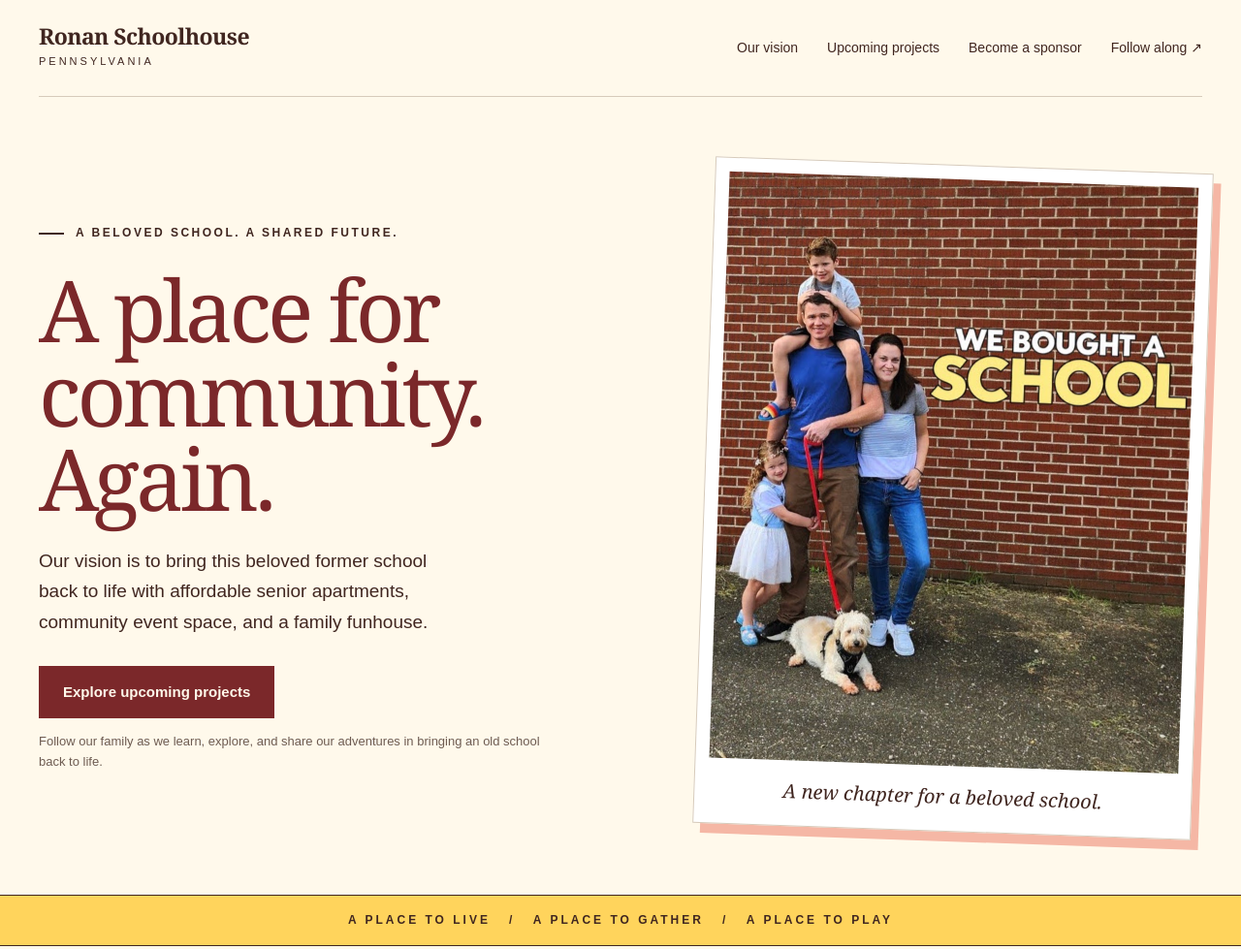
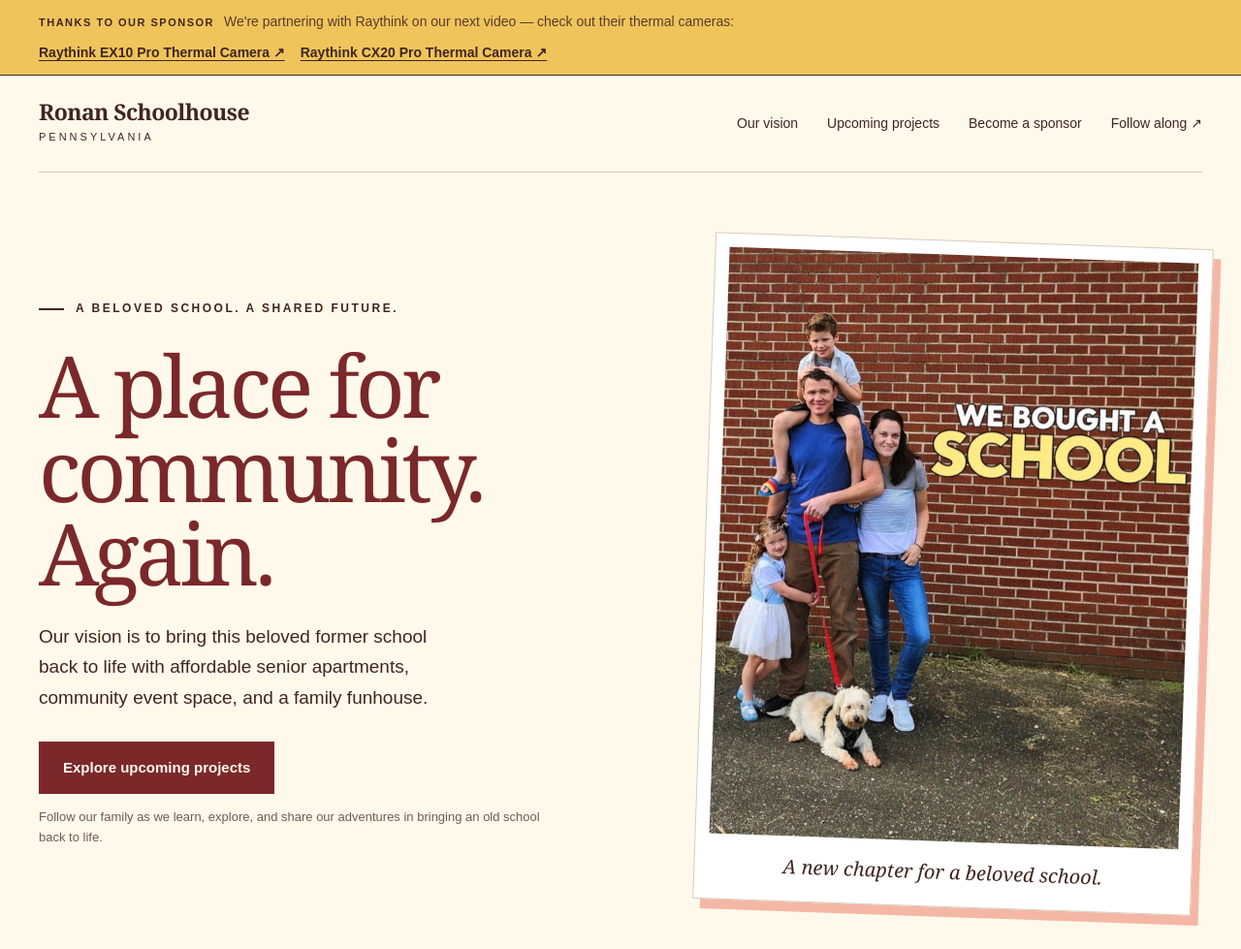
Before and after one commit to mortoneer/ronan-schoolhouse-website, a plain HTML site: page index.html in a window 1280 px wide. Shown: the top 979 px of the page at 97% size. Drawn offline with Linux system fonts and the light colour scheme.

Commit message:
Add date-gated sponsor banner for Raythink (Nov 25 – Dec 9)

```diff
--- a/index.html
+++ b/index.html
@@ -601,6 +601,60 @@
             }
         }
 
+        /* ── Sponsor banner ── */
+        #sponsor-banner {
+            background: var(--yellow);
+            border-bottom: 1px solid var(--ink);
+            padding: 11px 0;
+            font-size: 14px
+        }
+
+        .sponsor-banner-inner {
+            display: flex;
+            align-items: baseline;
+            gap: 10px;
+            flex-wrap: wrap
+        }
+
+        .sponsor-banner-label {
+            font-weight: 700;
+            letter-spacing: 1.5px;
+            text-transform: uppercase;
+            font-size: 11px;
+            white-space: nowrap
+        }
+
+        .sponsor-banner-msg {
+            color: #5a3b2a
+        }
+
+        .sponsor-banner-links {
+            display: flex;
+            gap: 16px;
+            flex-wrap: wrap
+        }
+
+        .sponsor-banner-links a {
+            font-weight: 700;
+            text-decoration: underline;
+            text-underline-offset: 3px;
+            white-space: nowrap
+        }
+
+        .sponsor-banner-links a:hover {
+            color: var(--red)
+        }
+
+        @media(max-width:760px) {
+            .sponsor-banner-inner {
+                gap: 6px
+            }
+
+            .sponsor-banner-links {
+                gap: 12px
+            }
+        }
+
         @media(prefers-reduced-motion:reduce) {
             html {
                 scroll-behavior: auto
@@ -611,6 +665,10 @@
 
 <body>
     <a class="skip" href="#main">Skip to content</a>
+
+    <!-- Sponsor banner — populated by sponsor.json -->
+    <div id="sponsor-banner" style="display:none" role="region" aria-label="Sponsor"></div>
+
     <div class="wrap">
         <header>
             <a class="brand" href="#">Ronan Schoolhouse<span>Pennsylvania</span></a>
@@ -750,6 +808,39 @@
     <!-- Decap CMS Fetch Script -->
     <script>
         document.addEventListener('DOMContentLoaded', async () => {
+            // 0. Sponsor banner
+            try {
+                const sRes = await fetch('sponsor.json');
+                if (sRes.ok) {
+                    const s = await sRes.json();
+                    const today = new Date();
+                    today.setHours(0, 0, 0, 0);
+                    const from    = s.show_from ? new Date(s.show_from) : null;
+                    const expires = s.expires   ? new Date(s.expires)   : null;
+
+                    const withinWindow =
+                        s.active !== false &&
+                        (!from    || today >= from) &&
+                        (!expires || today <= expires);
+
+                    if (withinWindow) {
+                        const banner = document.getElementById('sponsor-banner');
+                        const linksHtml = (s.links || [])
+                            .map(l => `<a href="${l.url}" target="_blank" rel="noopener sponsored">${l.text} ↗</a>`)
+                            .join('');
+                        banner.innerHTML = `
+                            <div class="wrap sponsor-banner-inner">
+                                <span class="sponsor-banner-label">${s.label || 'Sponsor'}</span>
+                                ${s.message ? `<span class="sponsor-banner-msg">${s.message}</span>` : ''}
+                                ${linksHtml ? `<span class="sponsor-banner-links">${linksHtml}</span>` : ''}
+                            </div>`;
+                        banner.style.display = '';
+                    }
+                }
+            } catch (e) {
+                console.error('Could not load sponsor.json', e);
+            }
+
             // 1. Fetch Main Home Page Content
             try {
                 const res = await fetch('content.json');
--- /dev/null
+++ b/sponsor.json
@@ -0,0 +1,17 @@
+{
+  "active": true,
+  "show_from": "2026-11-24",
+  "expires": "2026-12-09",
+  "label": "Thanks to our sponsor",
+  "message": "We're partnering with Raythink on our next video — check out their thermal cameras:",
+  "links": [
+    {
+      "text": "Raythink EX10 Pro Thermal Camera",
+      "url": "https://www.amazon.com/dp/B0G4MK1QDV?tag=ronanschoolhouse-20"
+    },
+    {
+      "text": "Raythink CX20 Pro Thermal Camera",
+      "url": "https://www.amazon.com/dp/B0G4MGWRT9?tag=ronanschoolhouse-20"
+    }
+  ]
+}
```
